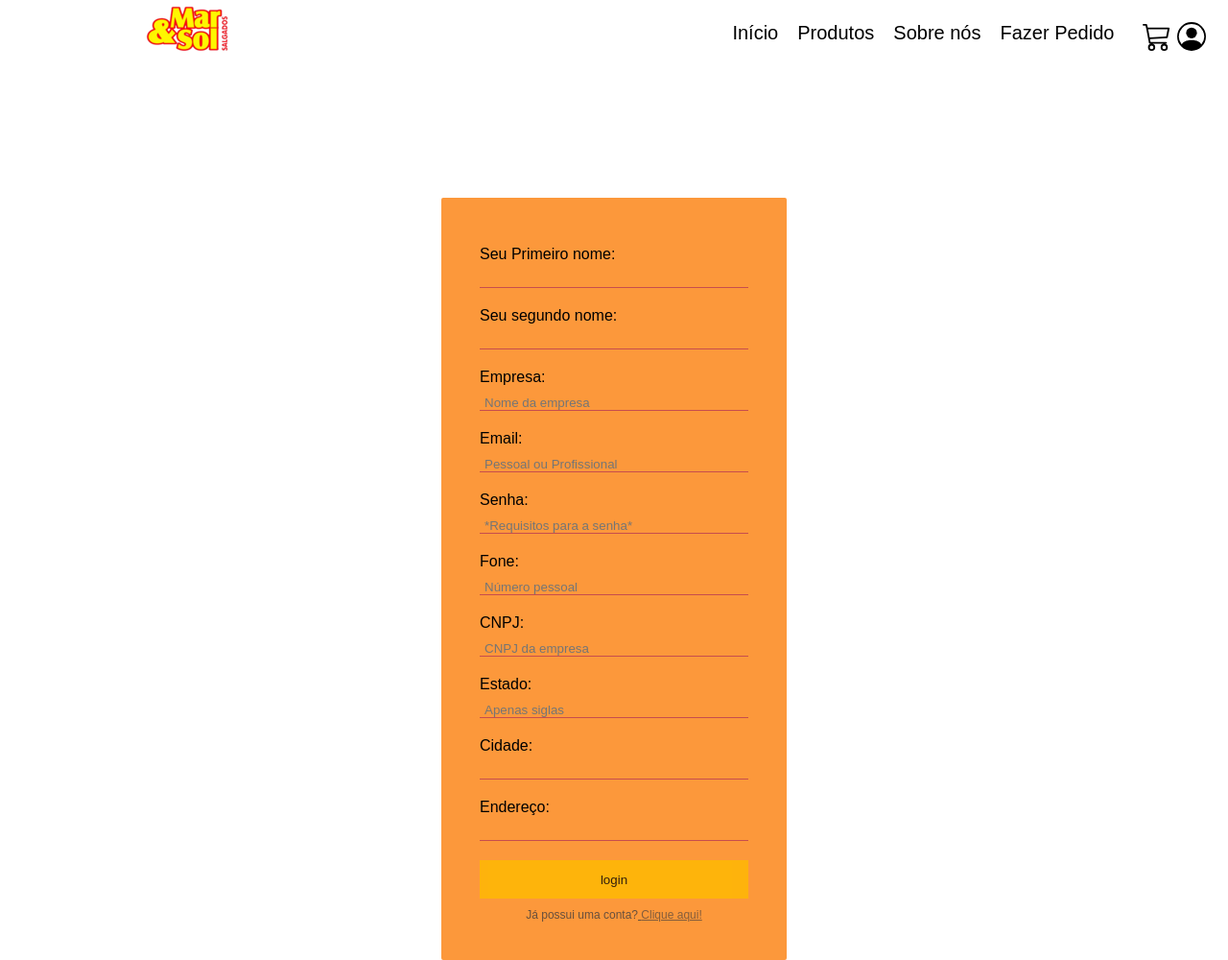
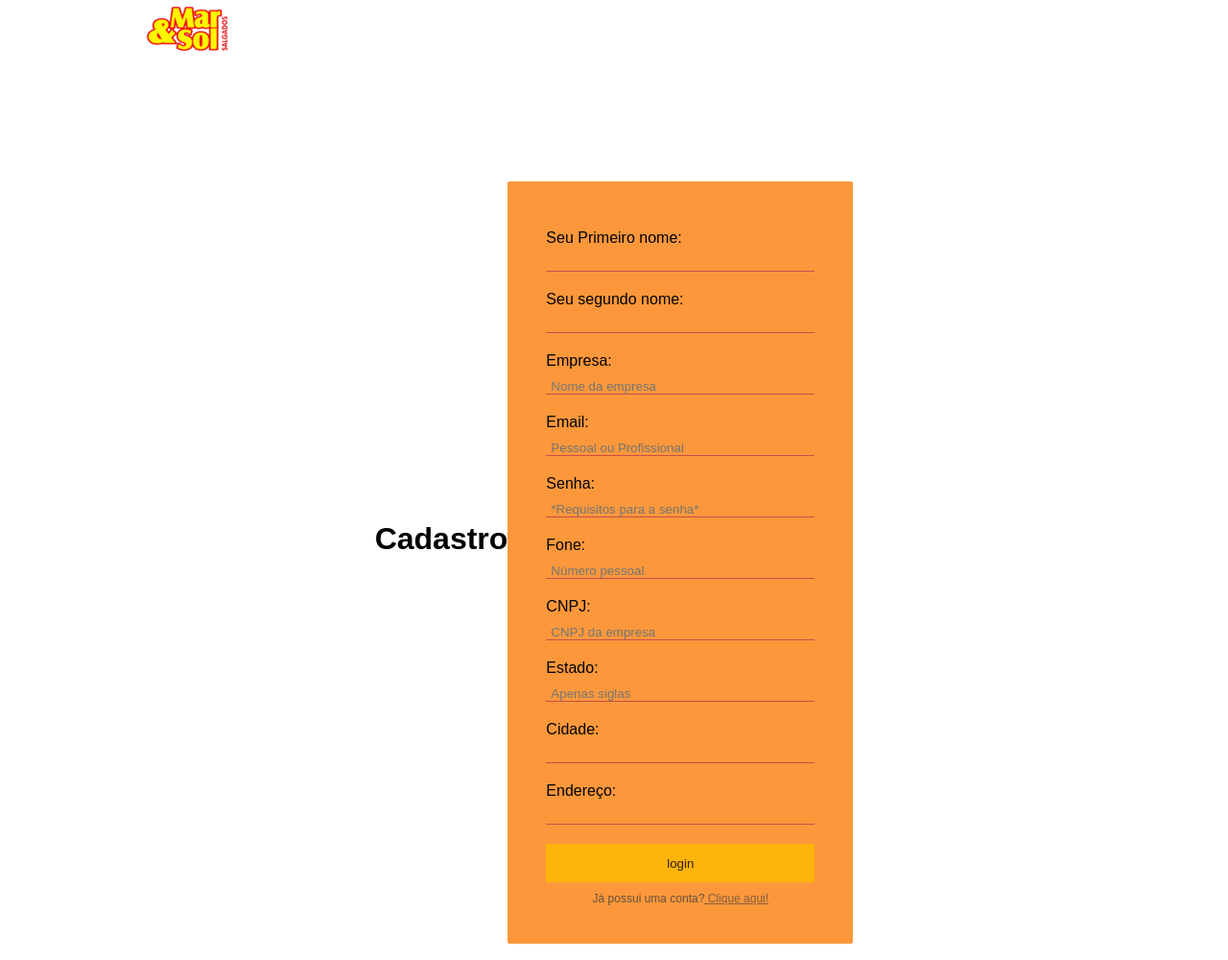
Before and after one commit to Guilherme-Araujo-Dev/Mar-Sol, a PHP site: page /logarse.php in a window 1280 px wide. Shown: the whole page at 96% size. Run offline with PHP 8.4, Linux system fonts and the light colour scheme.

Commit message:
tirei a navegação e deixei em comentário

```diff
--- a/logarse.php
+++ b/logarse.php
@@ -5,6 +5,7 @@
     <meta http-equiv="X-UA-Compatible" content="IE=edge">
     <meta name="viewport" content="width=device-width, initial-scale=1.0">
     <link rel="stylesheet" href="style - Copia.css">
+
     <title>TCC</title>
     <style>
 
@@ -16,7 +17,7 @@
         <a href="index.php"><img src="imagens/nnovologo.png" alt="logo"></a>
     </div>
 
-
+<!--
     <ul>
             <a href="index.php"><li>Início</li></a>
             <a href="Produto.php"><li>Produtos</li></a>
@@ -39,10 +40,15 @@
             </div>
 
     </ul>
+-->
 </header>
 <body>
 <br><br><br><br><br><br><br><br><br>
     <div class="corpo">
+        <div class="card-header">
+            <h1>Cadastro</h1>
+        </div>
+
         <div class="forms">
             <div class="form">
                 <label for="nome">Seu Primeiro nome:</label>
@@ -68,6 +74,8 @@
                 <label for="nome">Senha:</label>
                 <input id="nome" name="nome" type="text" placeholder="*Requisitos para a senha*" class="campo">
             </div>
+
+            <!-- QUEBRA DE 5 DE CADA LADO-->
 
             <div class="form">
                 <label for="nome">Fone:</label>
```
Also changed, not shown: Login.php (+22 -0 lines).
